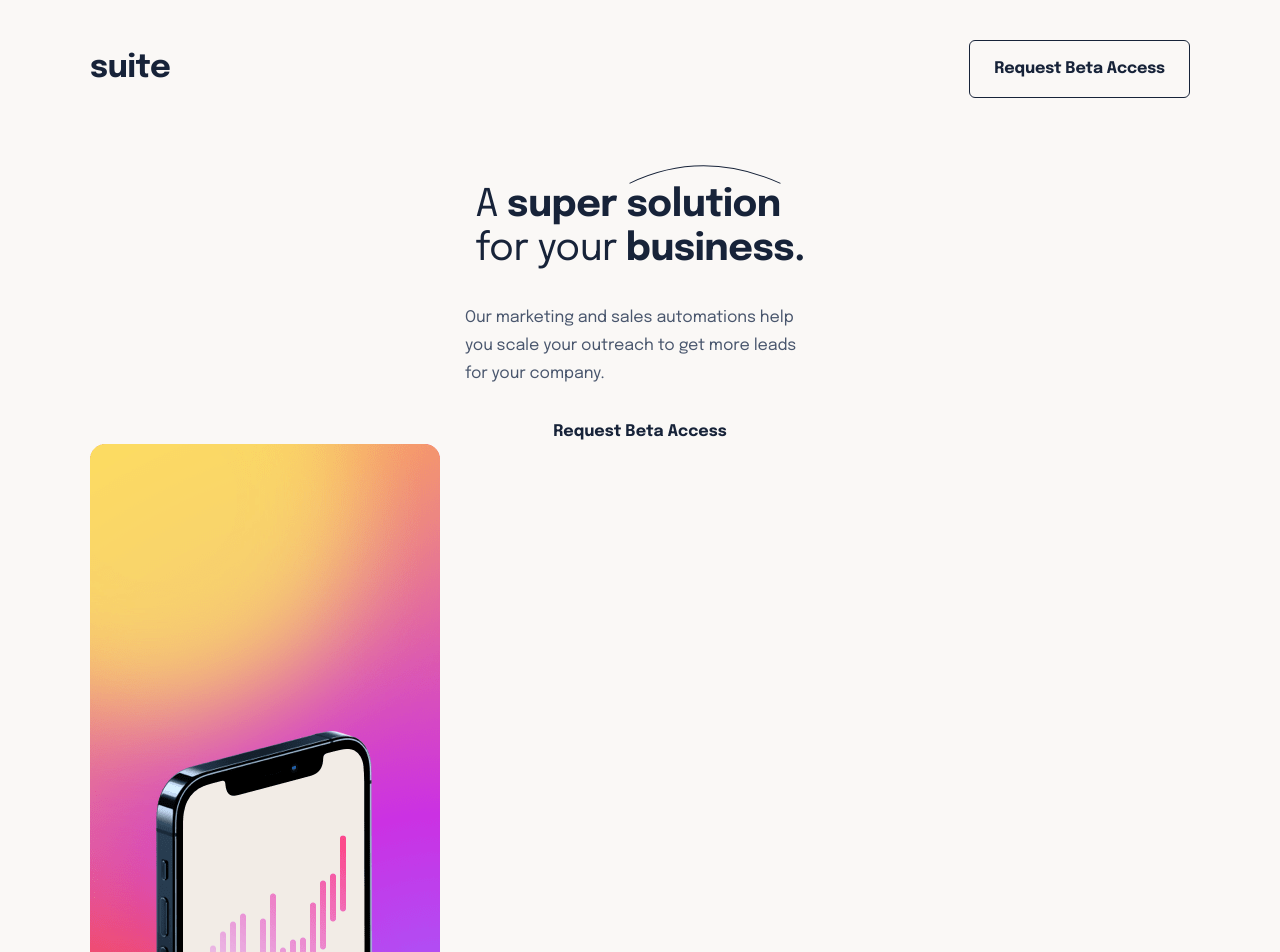
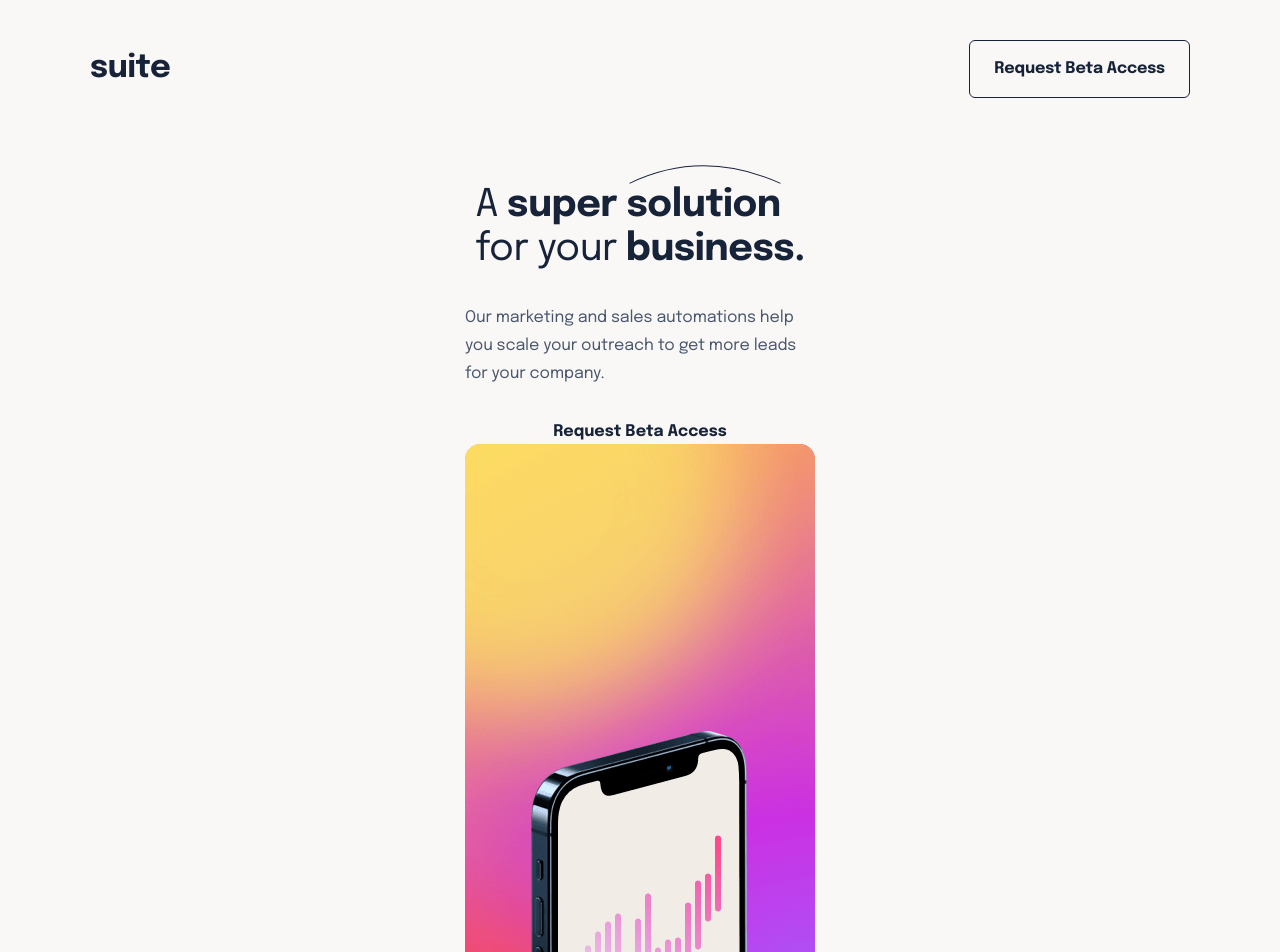
Before and after one commit to Huayao-Zheng/suite-landing-page, a React (Create React App) app: page / in a window 1280 px wide. Shown: the top 952 px of the page. Built offline with nearby package versions, Linux system fonts and the light colour scheme.

Commit message:
centered hero image

```diff
--- a/src/components/HeroImage.jsx
+++ b/src/components/HeroImage.jsx
@@ -8,5 +8,5 @@ import HeroImageForTabletAndUp from '../images/image-hero-portrait.png';
 export const HeroImage = () => {
   const isTabletAndUp = useMediaQuery('(min-width: 768px)');
 
-  return <img src={isTabletAndUp ? HeroImageForTabletAndUp : HeroImageForMobile} alt="phone" />;
+  return <img src={isTabletAndUp ? HeroImageForTabletAndUp : HeroImageForMobile} className="mx-auto" alt="phone" />;
 };
```
